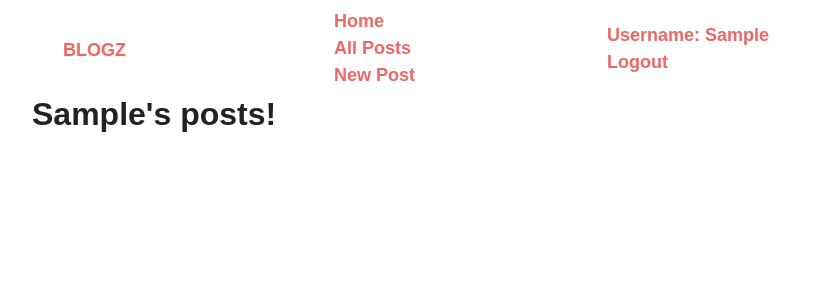
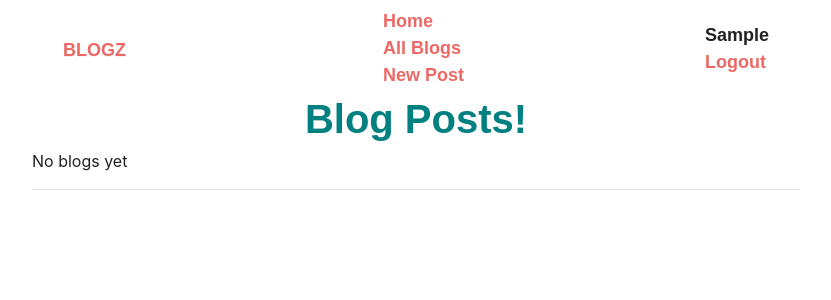
Before and after one commit to radhikalc101/blogz, a Flask app: page /allBlogs?page=1&user=1 in a window 1280 px wide. Shown: the top 300 px of the page, without its empty margins (224-1055 px from the left). Run offline with Flask 2, Linux system fonts and the light colour scheme; the visitor is signed in with stand-in values (Sample User, id 1); data comes from the database, SQL or seed files in the repository; data that the repository does not hold is empty; some libraries are stand-ins or nearby versions; some web fonts are replaced.

Commit message:
added pagenation

```diff
--- a/main.py
+++ b/main.py
@@ -1,4 +1,4 @@
-from flask import Flask, request, redirect, render_template,flash,session
+from flask import Flask, request, redirect, render_template,flash,session,url_for
 from flask_sqlalchemy import SQLAlchemy
 from hashutils import make_pw_hash, check_pw_hash
 
@@ -6,6 +6,7 @@ app = Flask(__name__)
 app.config['DEBUG'] = True
 app.config['SQLALCHEMY_DATABASE_URI'] = 'mysql+pymysql://blogz:radhikablogz@localhost:8889/blogz'
 app.config['SQLALCHEMY_ECHO'] = True
+app.config['BLOGS_PER_PAGE'] = 2
 db = SQLAlchemy(app)
 app.secret_key = 'EakyJe4LYRecryCLMQAqiqiT'
 
@@ -133,28 +134,47 @@ def logout():
     return redirect("/allBlogs")
 
 @app.route('/allBlogs')
-def blogs():
+def allBlogs():
     blogs = []
     userId = request.args.get('user')
+    page = request.args.get('page', 1, type=int)
     if userId:
         #print("userid..."+str(userId))
         user = User.query.filter_by(id=userId).first()
-        blogs = Blog.query.filter_by(owner_id=user.id)
-        return render_template('singleUser.html',blogs=blogs,user=user,title="Blog Posts!")
+        #blogs = Blog.query.filter_by(owner_id=user.id)
+        blogPagenator = Blog.query.filter_by(owner_id=user.id).order_by(Blog.title).paginate(
+        page, app.config['BLOGS_PER_PAGE'], False)
+        next_url = url_for('allBlogs', page=blogPagenator.next_num, user=user.id) \
+            if blogPagenator.has_next else None
+        prev_url = url_for('allBlogs', page=blogPagenator.prev_num, user=user.id) \
+            if blogPagenator.has_prev else None
+        #return render_template('singleUser.html',blogs=blogs,user=user,title="Blog Posts!")
     else :
-        blogs = Blog.query.all()
-
-        users = {}
-        for blog in blogs:
-            if not users.get(blog.owner_id):
-                user = User.query.filter_by(id=blog.owner_id).first()
-                users[user.id] = user
-        #print("BLOGS and USERS.....")
-        #print(blogs)
-        #print(users)
-        #users['1'] = User{id='1', username='Rishi',password='', blogs=[]}
-        #users['2'] = User{id='2', username='Teju',password='', blogs=[]}
-        return render_template('blog.html',blogs=blogs,users=users, title="Blog Posts!")
+        blogPagenator = Blog.query.order_by(Blog.title).paginate(
+        page, app.config['BLOGS_PER_PAGE'], False)
+        next_url = url_for('allBlogs', page=blogPagenator.next_num) \
+            if blogPagenator.has_next else None
+        prev_url = url_for('allBlogs', page=blogPagenator.prev_num) \
+            if blogPagenator.has_prev else None
+    users = {}
+    for blog in blogPagenator.items:
+        if not users.get(blog.owner_id):
+            user = User.query.filter_by(id=blog.owner_id).first()
+            users[user.id] = user
+    return render_template("blog.html", title="Blog Posts!", blogs=blogPagenator.items, users=users,
+                        next_url=next_url, prev_url=prev_url)
+        # blogs = Blog.query.all()
+        # users = {}
+        # for blog in blogs:
+        #     if not users.get(blog.owner_id):
+        #         user = User.query.filter_by(id=blog.owner_id).first()
+        #         users[user.id] = user
+                #print("BLOGS and USERS.....")
+                #print(blogs)
+                #print(users)
+                #users['1'] = User{id='1', username='Rishi',password='', blogs=[]}
+                #users['2'] = User{id='2', username='Teju',password='', blogs=[]}
+        # return render_template('blog.html',blogs=blogs,users=users, title="Blog Posts!")
 
 @app.route('/blog')
 def blog():
@@ -168,7 +188,7 @@ def blog():
 @app.before_request
 def require_login():
     print('inside before request..'+request.endpoint)
-    allowed_routes = ['login','signup','blogs','index','static','blog']
+    allowed_routes = ['login','signup','allBlogs','index','static','blog']
     if request.endpoint not in allowed_routes and 'username' not in session:
         return redirect('/login')
 
--- a/static/style.css
+++ b/static/style.css
@@ -39,3 +39,8 @@ textarea {
 .floatLeft{
     float:left;
 }
+/* a.right {
+    display: inline-block;
+    text-align: right;
+    width: 100%;
+ } */
--- a/templates/base.html
+++ b/templates/base.html
@@ -4,6 +4,7 @@
         <link rel="stylesheet" href="/static/style.css" type="text/css"/>
         <link rel="stylesheet" href="/static/bootstrap.min.css" type="text/css"/>
         <link rel="stylesheet" href="/static/style1.css" type="text/css"/>
+        <link href="//netdna.bootstrapcdn.com/bootstrap/3.0.0/css/bootstrap-glyphicons.css" rel="stylesheet">
         <title class='title'>{{title}}</title>
     </head>
     <body style="margin-left: 20%;margin-right: 20%">
@@ -14,12 +15,12 @@
                 </div>
                 <ul class="nav navbar-nav">
                     <li class="active"><a href="/">Home</a></li>
-                    <li><a href="/allBlogs">All Posts</a></li>
+                    <li><a href="/allBlogs?page=1">All Blogs</a></li>
                     <li><a href="/newpost">New Post</a></li>
                 </ul>
                 <ul class="nav navbar-nav navbar-right">
                     {% if 'username' in session %}
-                        <li><a href="/allBlogs"><span class="glyphicon glyphicon-user"></span>Username: {{session['username'].capitalize()}}</a></li>
+                        <li><span class="glyphicon glyphicon-user" aria-hidden="true"></span>{{session['username'].capitalize()}}</li>
                         <li><a href="/logout"><span class="glyphicon glyphicon-log-out"></span> Logout</a></li>
                     {% else %}
                         <li><a href="/login"><span class="glyphicon glyphicon-log-in"></span> Login</a></li>
--- a/templates/blog.html
+++ b/templates/blog.html
@@ -9,10 +9,24 @@
             <div>
                 <h2><a href="/blog?id={{blog.id}}">{{blog.title}}</a></h2>
                 <p>{{blog.body}}</p>
-                <p>Writen by <a href="/allBlogs?user={{blog.owner_id}}">{{users[blog.owner_id].username.capitalize()}}</a></p>
+                <p>Writen by <a href="/allBlogs?page=1&user={{blog.owner_id}}">{{users[blog.owner_id].username.capitalize()}}</a></p>
                 <hr/>
             </div>
             {% endfor %}
+            <div style="width: 100%;">
+                {% if prev_url %}
+                    <a style="float: right" href="{{ prev_url }}">
+                        Newer blogs
+                        <span class="glyphicon glyphicon-chevron-right" aria-hidden="true"></span>
+                    </a>
+                {% endif %}
+                {% if next_url %}
+                    <a href="{{ next_url }}">
+                        <span class="glyphicon glyphicon-chevron-left" aria-hidden="true">
+                        Older blogs
+                    </a>
+                {% endif %}
+            </div>
         {% endif %}
 
     <hr />
--- a/templates/index.html
+++ b/templates/index.html
@@ -3,6 +3,6 @@
 
     <h2>Blog Users</h2>
     {% for user in users %}
-        <div><a href="/allBlogs?user={{user.id}}">{{user.username.capitalize()}}</a></div>
+        <div><a href="/allBlogs?page=1&user={{user.id}}">{{user.username.capitalize()}}</a></div>
     {% endfor %}
 {% endblock %}
--- a/templates/view_blog.html
+++ b/templates/view_blog.html
@@ -5,7 +5,7 @@
 
     <strong>{{ blog.body}}</strong>
 
-    <p>Writen by <a href="/allBlogs?user={{user.id}}">{{user.username.capitalize()}}</a></p>
+    <p>Writen by <a href="/allBlogs?page=1&user={{user.id}}">{{user.username.capitalize()}}</a></p>
 
 
 {% endblock %}
```
